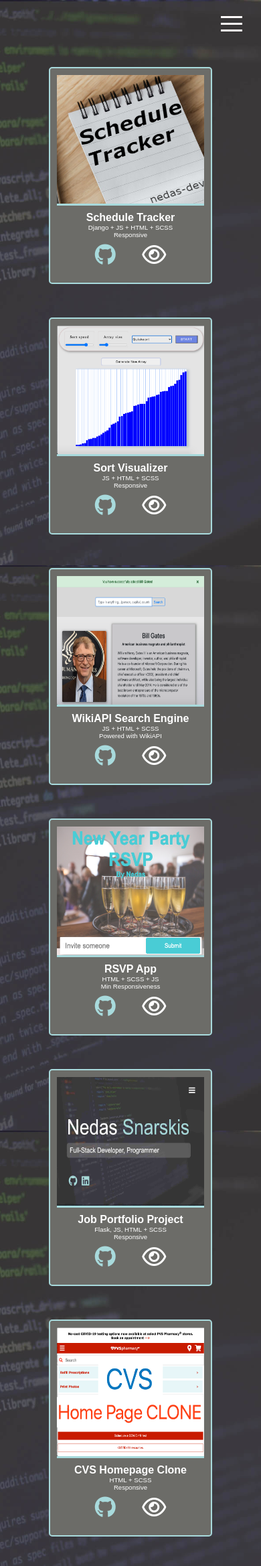
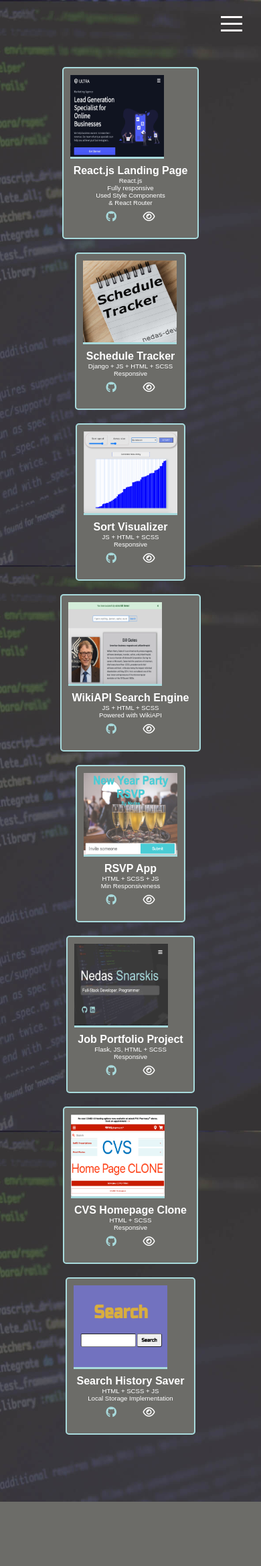
Before and after one commit to nedas-dev/job-portfolio-flask, a Flask app: page /portfolio/ in a window 390 px wide. Shown: the top 2338 px of the page at 67% size. After the commit the page ends 2242 px from the top, so only its background shows below. Run offline with Flask 2, Linux system fonts and the light colour scheme; some libraries are stand-ins or nearby versions.

Commit message:
added a project

```diff
--- a/static/css/main.css
+++ b/static/css/main.css
@@ -341,7 +341,7 @@ main#about fieldset {
   margin: 20px auto;
   padding: 30px 15px;
   width: 90%;
-  max-width: 850px;
+  max-width: 1200px;
   background-color: #555353;
 }
 main#about fieldset div.icons {
@@ -505,8 +505,50 @@ main#projects div.wrapper div.project-item:hover {
     font-size: 0.9rem;
   }
 
+  main#projects {
+    margin: 100px auto;
+    width: 100%;
+  }
   main#projects div.wrapper {
-    grid-template-columns: 1fr;
+    margin: 0px 20px;
+    display: flex;
+    grid-gap: 20px;
+    justify-content: space-evenly;
+    justify-items: center;
+    flex-wrap: wrap;
+  }
+  main#projects div.wrapper div.project-item {
+    padding: 10px;
+    border: 2px solid #a8dadc;
+    border-radius: 5px;
+    background: #6c6c68;
+  }
+  main#projects div.wrapper div.project-item img {
+    width: 140px;
+    height: 125px;
+    border-bottom: 3px solid #a8dadc;
+  }
+  main#projects div.wrapper div.project-item div.description {
+    padding: 5px;
+    text-align: center;
+  }
+  main#projects div.wrapper div.project-item div.description div.buttons {
+    padding: 7px;
+  }
+  main#projects div.wrapper div.project-item div.description div.buttons a {
+    text-decoration: none;
+    color: #a8dadc;
+    font-size: 1rem;
+  }
+  main#projects div.wrapper div.project-item div.description div.buttons .grey {
+    color: #fff;
+    margin-left: 35px;
+  }
+  main#projects div.wrapper div.project-item div.description p {
+    font-size: 0.6rem;
+  }
+  main#projects div.wrapper div.project-item:hover {
+    background: #3b3a3a;
   }
 }
 @media screen and (min-width: 501px) and (max-width: 768px) {
--- a/static/scss/_mobile.scss
+++ b/static/scss/_mobile.scss
@@ -103,12 +103,64 @@
 
     }
 
+    // main#projects{
+    //     div.wrapper{
+    //         grid-template-columns: 1fr 1fr;
+    //     }
+    // }
+
+    // My Projects Page
     main#projects{
+        margin:100px auto;
+        width: 100%;
+
         div.wrapper{
-            grid-template-columns: 1fr;
+            margin: 0px 20px;
+            display: flex;
+            grid-gap: 20px;
+            justify-content: space-evenly;
+            justify-items: center;
+            flex-wrap: wrap;
+
+            div.project-item{
+                padding:10px;
+                border: 2px solid $third-color;
+                border-radius: 5px;
+                background: rgb(108, 108, 104);
+
+                img{
+                    width:140px;
+                    height: 125px;
+                    border-bottom: 3px solid $third-color;
+                }
+
+                div.description{
+                    padding: 5px;
+                    text-align: center;
+                    div.buttons{
+                        padding: 7px;
+                        a{
+                            text-decoration: none;
+                            color: $third-color;
+                            font-size: 1rem;
+                        }
+
+                        .grey{
+                            color: #fff;
+                            margin-left: 35px;
+                        }
+                    }
+                    p{
+                        font-size: 0.6rem;
+                    }
+                }
+
+                &:hover{
+                    background: $primary-color;
+                }
+            }
         }
     }
-
 
 }
 
--- a/static/scss/main.scss
+++ b/static/scss/main.scss
@@ -295,7 +295,7 @@ main#about{
         margin: 20px auto;
         padding: 30px 15px;
         width:90%;
-        max-width: 850px;
+        max-width: 1200px;
         background-color: lighten($primary-color, 10);
 
         div.icons{
@@ -304,6 +304,7 @@ main#about{
             flex-direction: row;
             justify-content: space-around;
             div.icon{
+
                 img{
                     height: 80px;
                     width: 80px;
--- a/templates/projects.html
+++ b/templates/projects.html
@@ -8,6 +8,20 @@
     <main id="projects">
         <div style="display: none" id="projects"></div>
         <div class="wrapper">
+                    <div class="project-item">
+                <a target="_blank" href="https://nedas-dev.github.io/react-frontend-project-1/"><img
+                        src="{{ url_for('static', filename='images/project/image8.jpg')}}" alt="project image"></a>
+                <div class="description">
+                    <h4>React.js Landing Page</h4>
+                    <p>React.js</p>
+                    <p>Fully responsive<br>Used Style Components<br>& React Router</p>
+                    <div class="buttons">
+                        <a target="_blank" href="https://github.com/nedas-dev/react-frontend-project-1/"><i class="fab fa-github 2x"></i></a>
+                        <a target="_blank" href="https://nedas-dev.github.io/react-frontend-project-1/" class="grey"><i
+                                class="far fa-eye 2x"></i></a>
+                    </div>
+                </div>
+            </div>
             <div class="project-item">
                 <a target="_blank" href="https://scheduletrackerapp.herokuapp.com/"><img
                         src="{{ url_for('static', filename='images/project/schedule.png')}}" alt="project image"></a>
```
Also changed, not shown: static/images/project/image8.jpg (added), 1 other file.
